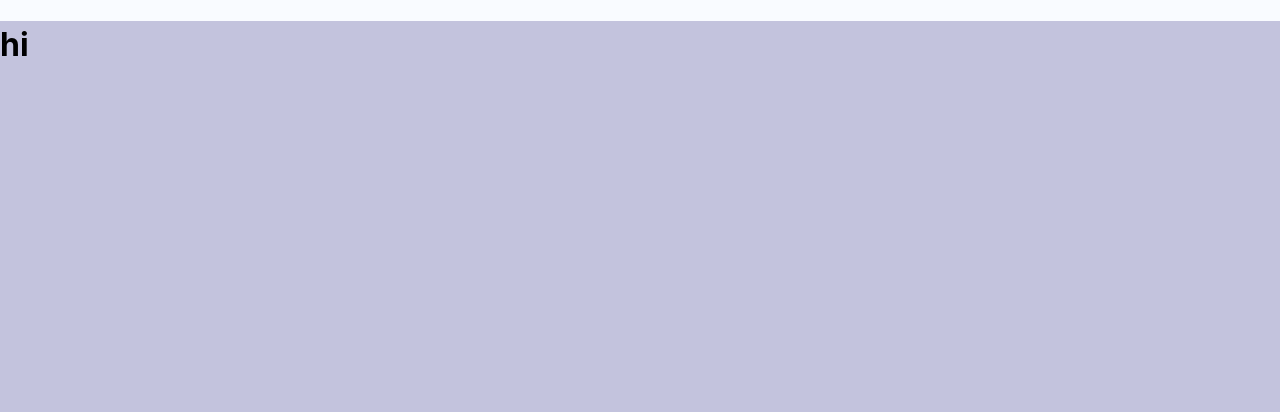
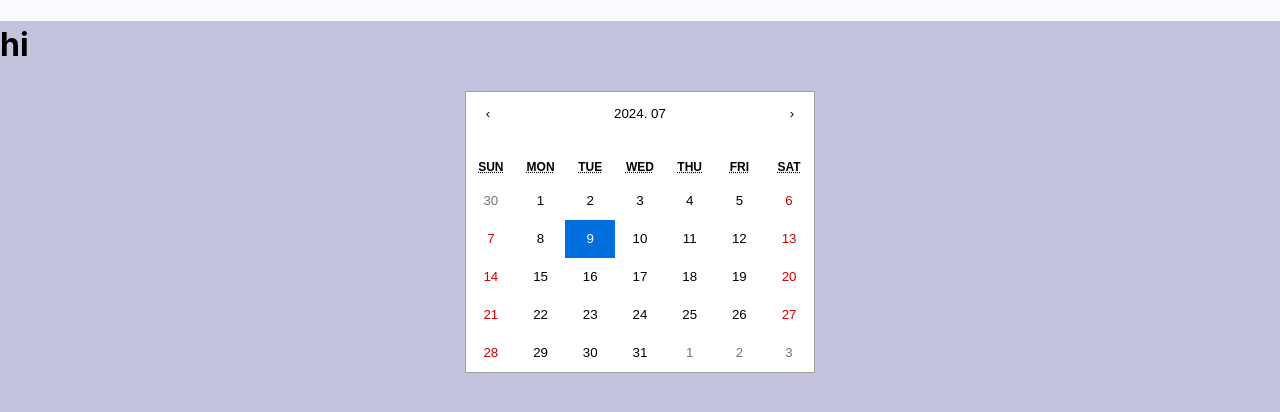
Before and after one commit to Teammanagers/FrontEnd, a React (Vite) app: page /calendar in a window 1280 px wide. Shown: the top 412 px of the page. Built offline with nearby package versions, Linux system fonts and the light colour scheme.

Commit message:
chore: moment 설치

```diff
--- a/package.json
+++ b/package.json
@@ -14,6 +14,7 @@
   "dependencies": {
     "@radix-ui/react-dialog": "^1.1.1",
     "@tanstack/react-query": "^5.50.1",
+    "moment": "^2.30.1",
     "react": "^18.3.1",
     "react-calendar": "^5.0.0",
     "react-dom": "^18.3.1",
--- /dev/null
+++ b/src/components/calendar/calendar.tsx
@@ -0,0 +1,34 @@
+import { useState } from 'react';
+import { StyledCalendarWrapper, StyledCalendar } from './styles';
+import moment from 'moment';
+
+type ValuePiece = Date | null;
+type Value = ValuePiece | [ValuePiece, ValuePiece];
+
+const Calendar = () => {
+  const today = new Date();
+  const [date, setDate] = useState<Value>(today);
+
+  const handleDateChange = (newDate: Value) => {
+    setDate(newDate);
+  };
+
+  return (
+    <StyledCalendarWrapper>
+      <StyledCalendar
+        value={date}
+        onChange={handleDateChange}
+        formatDay={(locale, date) => moment(date).format('D')} // MM일 제거 -> 숫자만 보이게
+        formatYear={(locale, date) => moment(date).format('YYYY')} // 네비게이션 눌렀을때 숫자 년도만 보이게
+        formatMonthYear={(locale, date) => moment(date).format('YYYY. MM')} // 네비게이션에서 2023. 12 이렇게 보이도록 설정
+        calendarType="gregory" // 일요일 부터 시작
+        showNeighboringMonth={true} // 전달, 다음달 날짜 숨기기
+        next2Label={null} // +1년 & +10년 이동 버튼 숨기기
+        prev2Label={null} // -1년 & -10년 이동 버튼 숨기기
+        minDetail="year" // 10년단위 년도 숨기기
+      />
+    </StyledCalendarWrapper>
+  );
+};
+
+export default Calendar;
--- /dev/null
+++ b/src/components/calendar/styles.tsx
@@ -0,0 +1,12 @@
+import styled from 'styled-components';
+import Calendar from 'react-calendar';
+import 'react-calendar/dist/Calendar.css';
+
+export const StyledCalendarWrapper = styled.div`
+  width: 100%;
+  display: flex;
+  justify-content: center;
+  position: relative;
+`;
+
+export const StyledCalendar = styled(Calendar)``;
--- a/src/pages/calendar/calendar.tsx
+++ b/src/pages/calendar/calendar.tsx
@@ -1,10 +1,12 @@
 import Styled from './styles';
+import Calendar from '@components/calendar/calendar';
 
 export const CalendarPage = () => {
   return (
     <>
       <Styled.Container>
         <h1>hi</h1>
+        <Calendar />
       </Styled.Container>
     </>
   );
```
Also changed, not shown: src/components/login/calendar/calendar.tsx (deleted), 1 other file (tests, documents, lock files or other folders).
